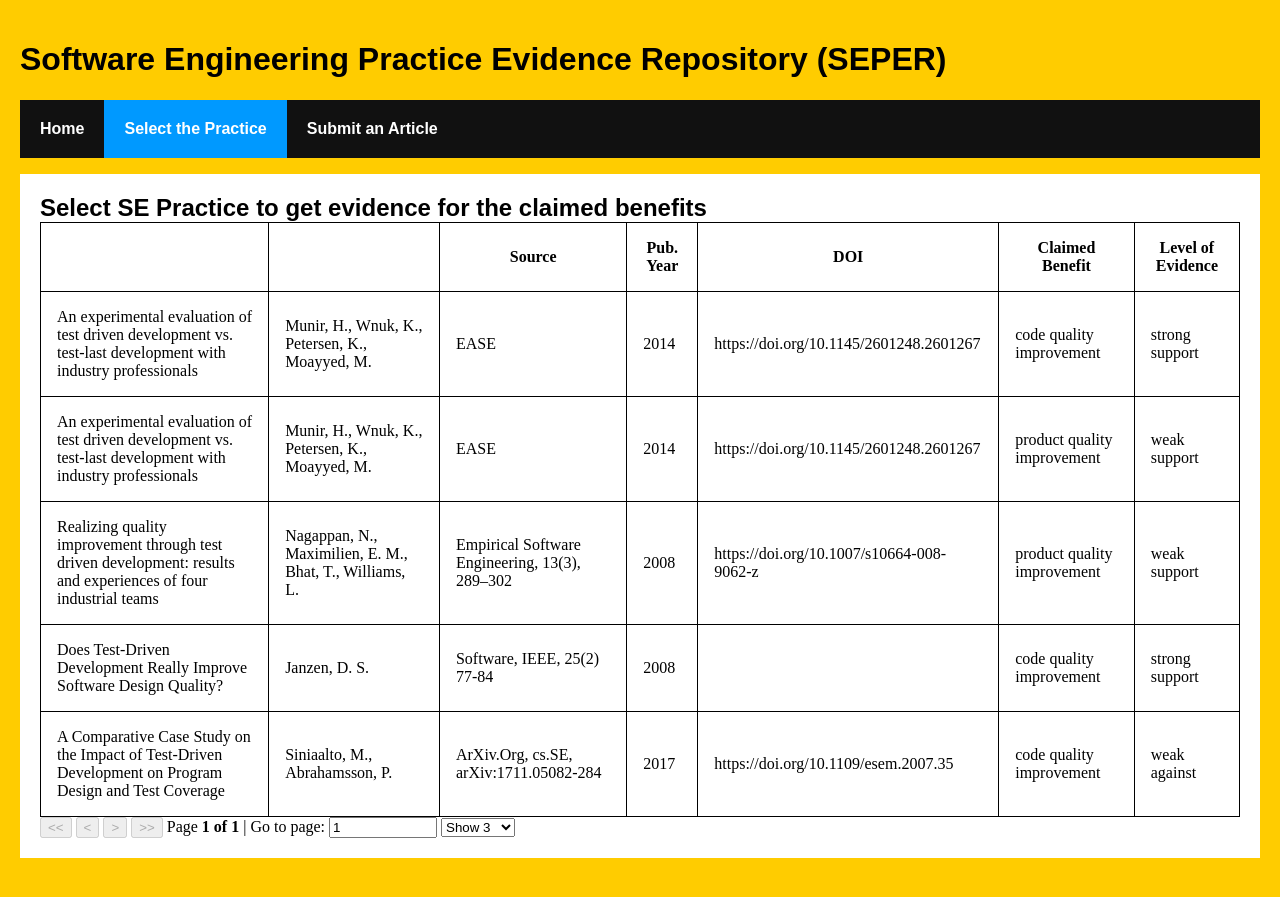
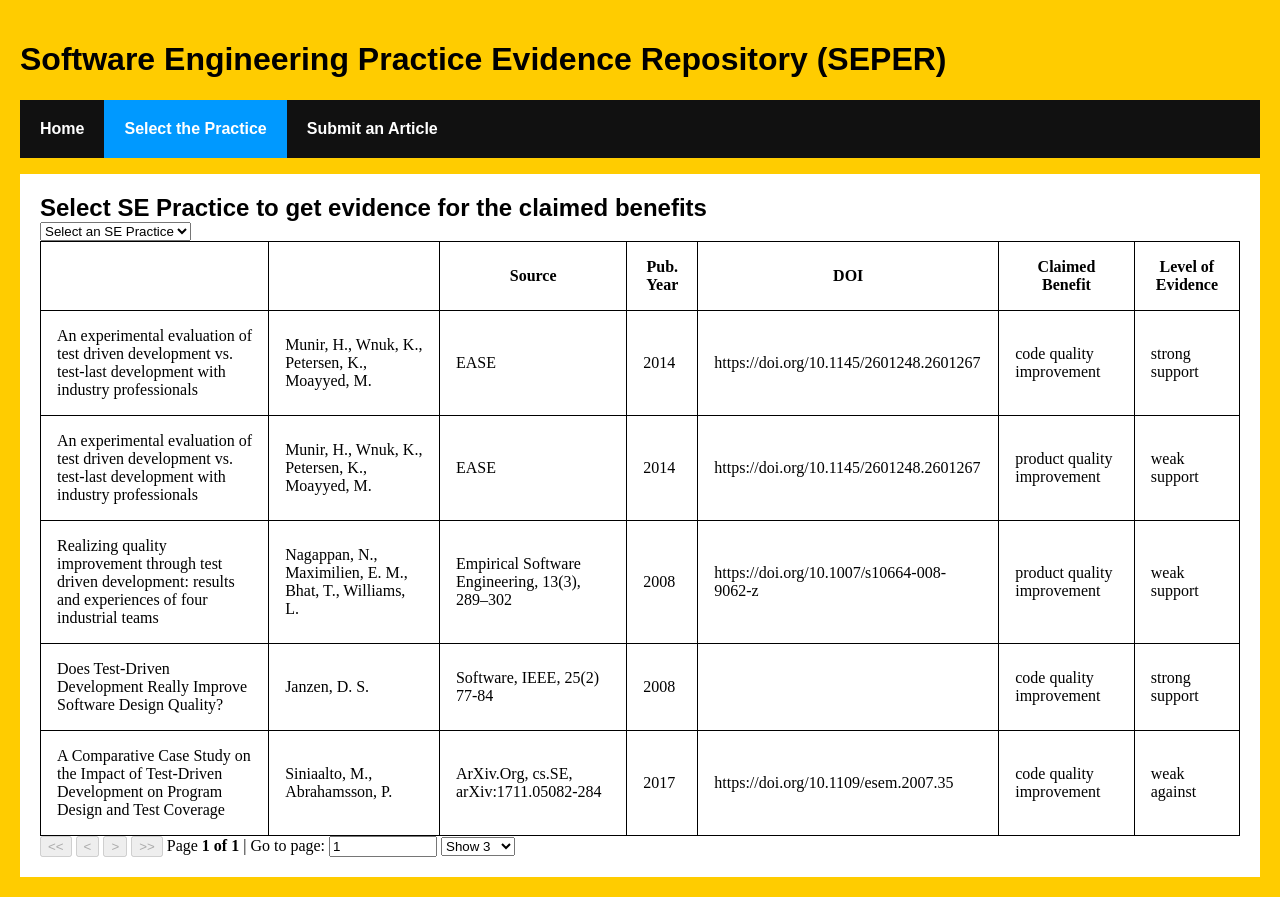
Before and after one commit to loganmartlew/cise_ass1A_worksheet4, a React (Create React App) app in the folder frontend/: page /SEPractice in a window 1280 px wide. Built offline with nearby package versions, Linux system fonts and the light colour scheme.

Commit message:
Added dropdowm to SEPractices page

```diff
--- a/frontend/src/components/Dropdown.jsx
+++ b/frontend/src/components/Dropdown.jsx
@@ -8,7 +8,10 @@
 const Dropdown = () => {
   return (
     <div>
-      <select>{optionItems}</select>
+      <select>
+        <option value=''>Select an SE Practice </option>
+        {optionItems}
+      </select>
     </div>
   );
 };
--- a/frontend/src/pages/SEPractice.jsx
+++ b/frontend/src/pages/SEPractice.jsx
@@ -2,11 +2,13 @@
 import Styles from '../components/TableStyle';
 import Table from '../components/EvidenceTable';
 import tablecolumns from '../components/tableColumns';
+import Dropdown from '../components/Dropdown';
 
 const SEPractice = () => {
   return (
     <div>
       <h2>Select SE Practice to get evidence for the claimed benefits</h2>
+      <Dropdown />
       <Styles>
         <Table data={articles} columns={tablecolumns} />
       </Styles>
```
